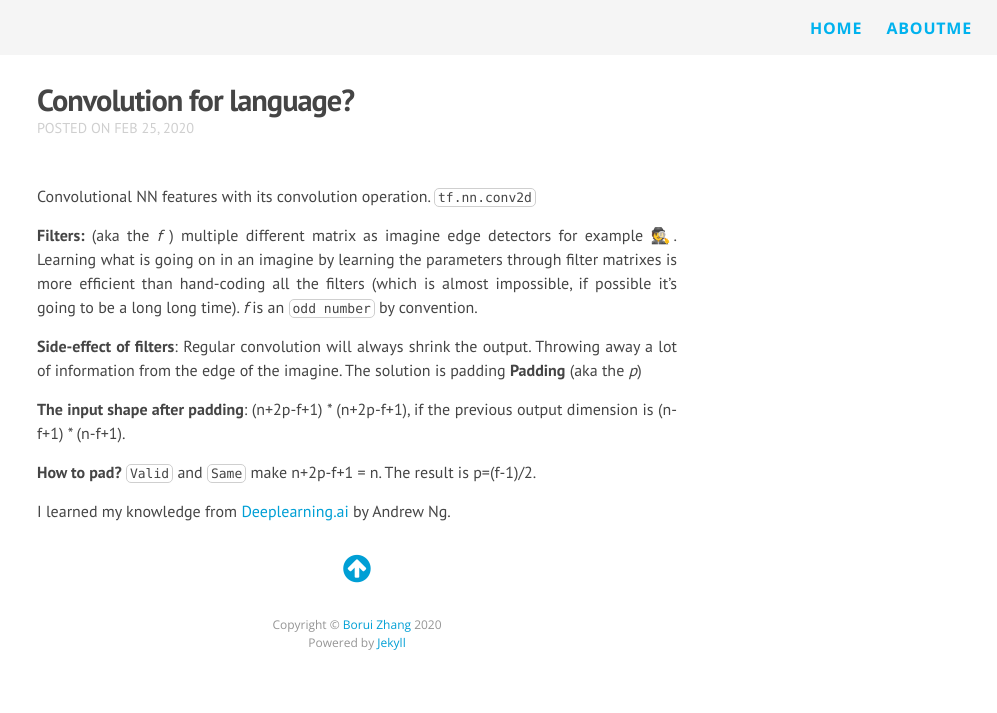
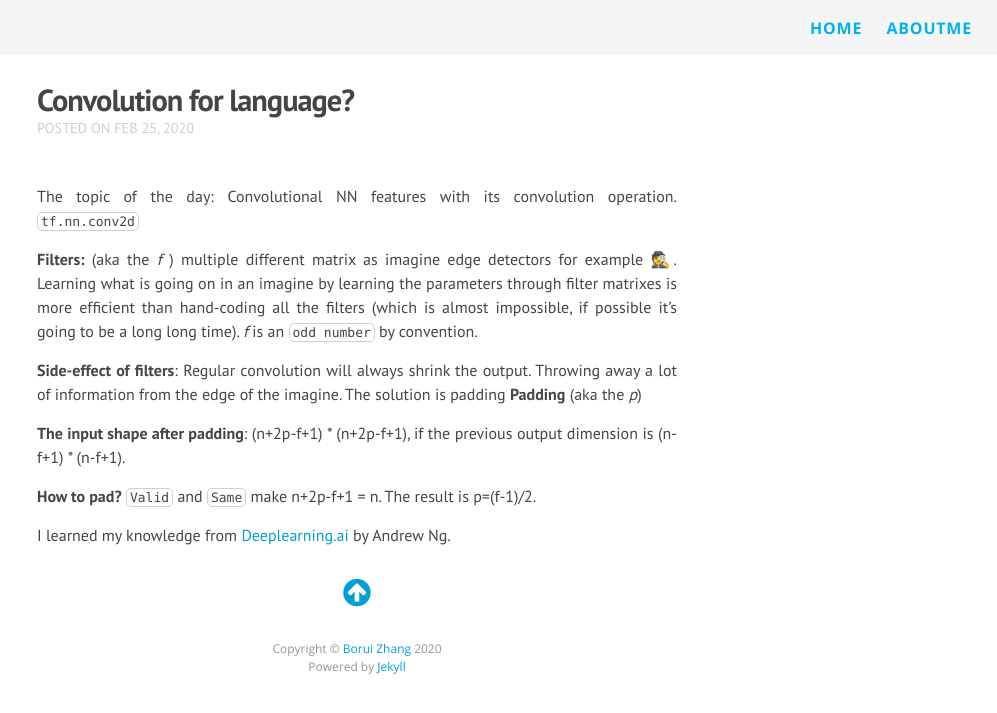
Before and after one commit to boruizhang/brisnotes, a Jekyll site: the page built from _posts/2020-02-25-cov4lang.md, in a window 1280 px wide. Shown: the top 713 px of the page, without its empty margins (283-1280 px from the left). Built offline with Jekyll 4.4.1, drawn with Linux system fonts in a browser that asks for light colours; nearby versions of some CDN libraries.

Commit message:
added Week2 coursera note; minor change in convolution note

```diff
--- a/_posts/2020-02-25-cov4lang.md
+++ b/_posts/2020-02-25-cov4lang.md
@@ -5,7 +5,7 @@ date:   2020-02-25 00:04:04 -0500
 categories: jekyll update
 ---
 
-Convolutional NN features with its convolution operation. `tf.nn.conv2d`
+The topic of the day: Convolutional NN features with its convolution operation. `tf.nn.conv2d`
 
 **Filters:** (aka the *f* ) multiple different matrix as imagine edge detectors for example 🕵. Learning what is going on in an imagine by learning the parameters through filter matrixes is more efficient than hand-coding all the filters (which is almost impossible, if possible it's going to be a long long time). *f* is an `odd number` by convention.
 
```
Also changed, not shown: _posts/2020-04-24-what-did-tf-say.md (added, +25 -0 lines).
